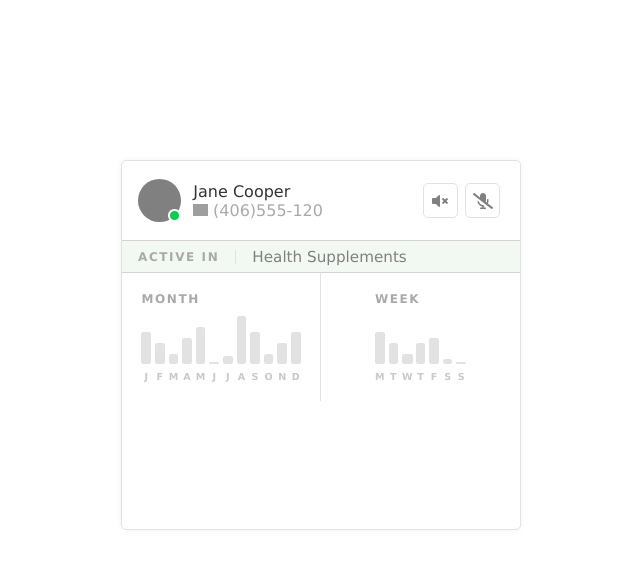
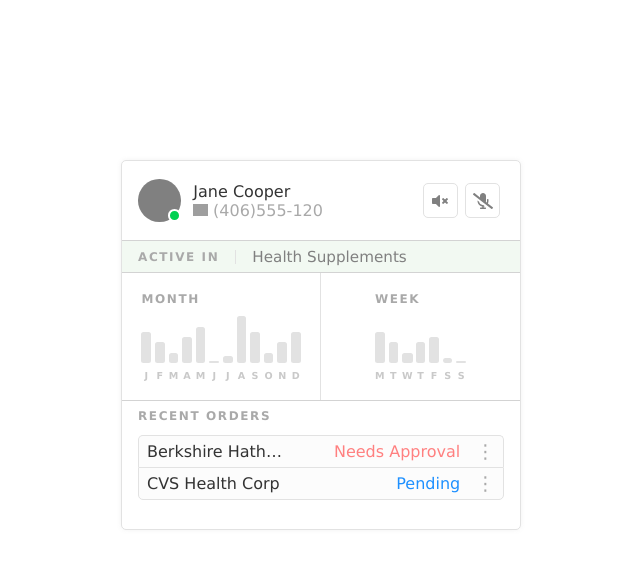
Before and after one commit to MathyEM/frontend-test-vuejs, a Vue app: page / in a window 1280 px wide. Shown: the top 568 px of the page, without its empty margins (319-959 px from the left). Built offline with nearby package versions, Linux system fonts and the light colour scheme; grey boxes are pictures that could not be loaded.

Commit message:
Created OrderItem.vue and added it in UserOrders.vue. Added UserOrders to App.vue

```diff
--- a/src/App.vue
+++ b/src/App.vue
@@ -3,6 +3,7 @@
     <BaseInfo />
     <UserCategory />
     <UserActivity />
+    <UserOrder />
   </section>
 </template>
 
@@ -10,13 +11,15 @@
 import BaseInfo from './components/BaseInfo'
 import UserCategory from './components/UserCategory'
 import UserActivity from './components/UserActivity'
+import UserOrder from './components/UserOrders'
 
 export default {
   name: 'App',
   components: {
     BaseInfo,
     UserCategory,
-    UserActivity
+    UserActivity,
+    UserOrder,
   },
 }
 </script>
--- /dev/null
+++ b/src/components/OrderItem.vue
@@ -0,0 +1,16 @@
+<template>
+    <li :class="'item item-' + item.id">
+        <h5 class="item-name">{{ item.name }}</h5>
+        <h5 class="status" :class="item.status === -1 ? 'needs-approval' : item.status === 0 ? 'pending' : 'approved'">{{ item.status === -1 ? 'Needs Approval' : item.status === 0 ? 'Pending' : 'Approved' }}</h5>
+        <div class="control options">&#8942;</div>
+    </li>
+</template>
+
+<script>
+export default {
+    name: 'OrderItem',
+    props: {
+        item: Object,
+    }
+}
+</script>
--- /dev/null
+++ b/src/components/UserOrders.vue
@@ -0,0 +1,99 @@
+<template>
+    <div class="orders">
+        <h4>Recent orders</h4>
+        <ul class="items">
+            <OrderItem v-for="item in orders" :key="item.id" :item="item" />
+        </ul>
+    </div>
+</template>
+
+<script>
+import OrderItem from './OrderItem'
+
+export default {
+    name: 'UserOrders',
+    components: {
+        OrderItem,
+    },
+    data() {
+        return {
+            orders: [
+                {
+                    id: 1,
+                    name: 'Berkshire Hathaway',
+                    status: -1
+                },
+                {
+                    id: 2,
+                    name: 'CVS Health Corp',
+                    status: 0
+                }
+            ]
+        }
+    }
+}
+</script>
+
+<style lang="scss">
+.orders {
+    padding: $vertical-padding*3 $side-padding;
+
+    h4 {
+        margin-bottom: 0.75rem;
+    }
+
+    .items {
+        list-style: none;
+
+        .item {
+            border: $lightgray solid 1px;
+            border-bottom-left-radius: $border-radius;
+            border-bottom-right-radius: $border-radius;
+            background-color: lighten($lightgray, 10);
+            padding: $vertical-padding/2 $vertical-padding;
+
+            display: grid;
+            grid-template-columns: 4fr 5fr 1fr;
+            align-items: center;
+
+            &:not(:last-child) {
+                border-bottom: none;
+                border-top-left-radius: $border-radius;
+                border-top-right-radius: $border-radius;
+                border-bottom-left-radius: 0;
+                border-bottom-right-radius: 0;
+            }
+
+            .item-name {
+                white-space: nowrap;
+                overflow: hidden;
+                text-overflow: ellipsis;
+            }
+
+            .status, .options {
+                justify-self: end;
+            }
+
+            .status {
+
+                &.needs-approval {
+                    color: $red;
+                }
+
+                &.pending {
+                    color: $blue;
+                }
+            }
+
+            .options {
+                font-size: 1.2rem;
+                text-align: center;
+                border-radius: $border-radius/2;
+                background-color: inherit;
+                color: $darkgray;
+                cursor: pointer;
+            }
+        }
+    }
+}
+</style>
```
